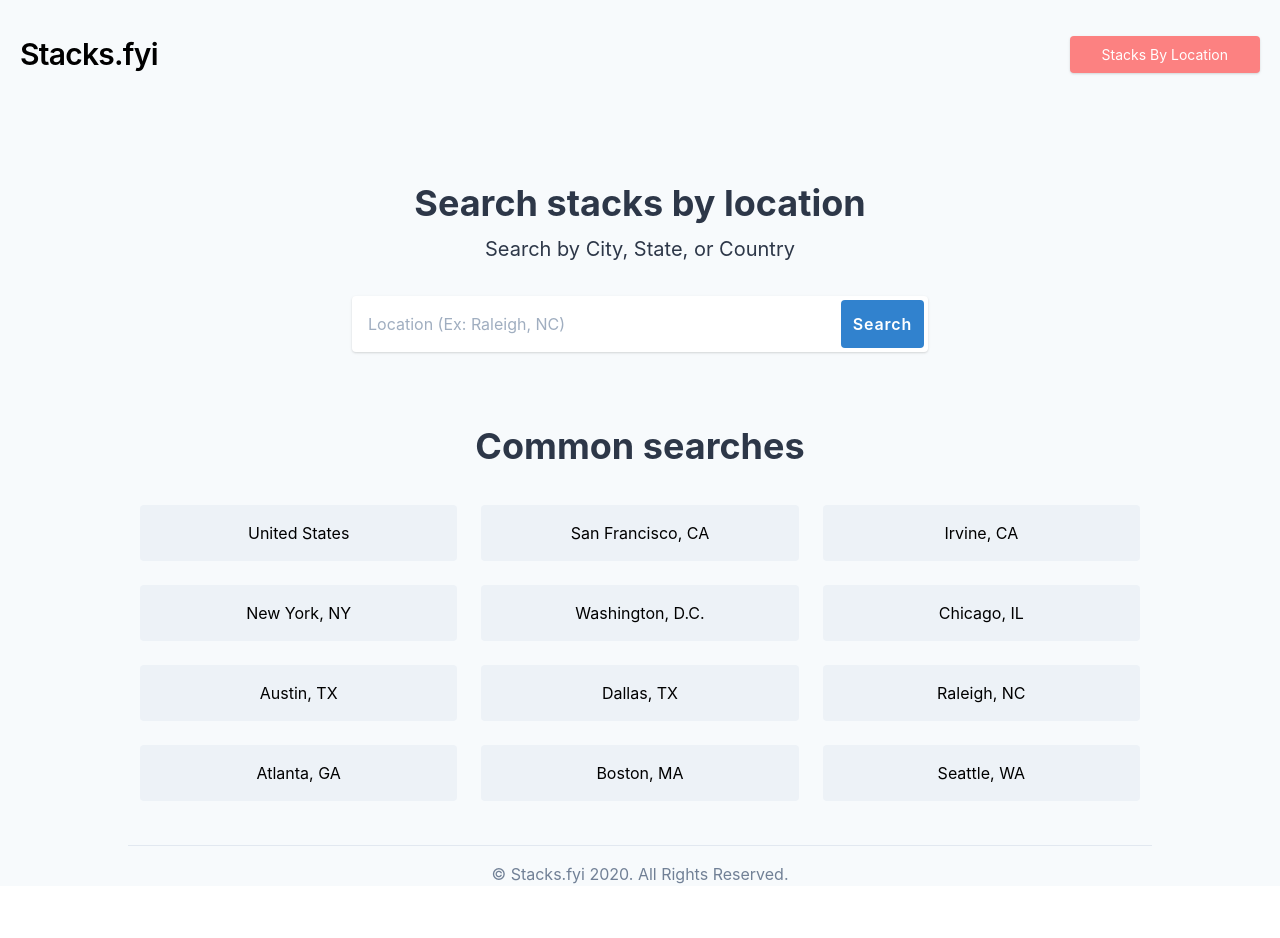
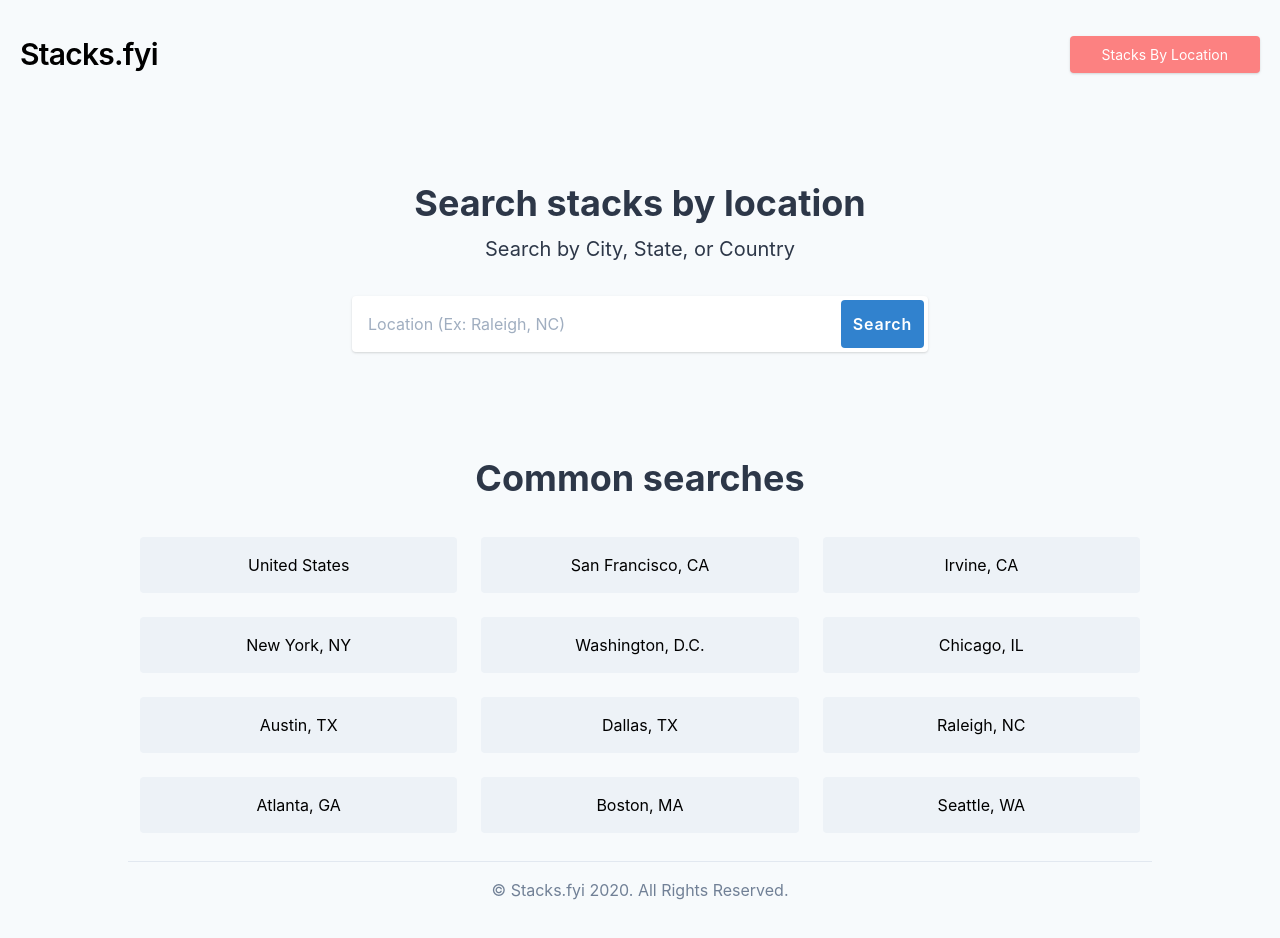
Before and after one commit to OliverMKing/stacks.fyi, a React (Create React App) app in the folder frontend/: page /location-search in a window 1280 px wide. Shown: the top 938 px of the page. Built offline with nearby package versions, Linux system fonts and the light colour scheme.

Commit message:
Fix search by location background bug

```diff
--- a/frontend/src/components/locationSearch/LocationSearch.tsx
+++ b/frontend/src/components/locationSearch/LocationSearch.tsx
@@ -1,6 +1,4 @@
 import React from "react";
-import blob from "./blob.svg";
-import working from "./working.svg";
 import NavbarComponent from "../navbar/Navbar";
 
 interface Search {
@@ -25,7 +23,7 @@ const LocationSearchComponent: React.FC = () => {
   ];
 
   return (
-    <div className="bg-gray-100 min-h-screen">
+    <div className="bg-gray-100 min-h-screen pb-3">
       <div className="w-full container mx-auto">
         <NavbarComponent />
         <div className="container max-w-5xl mx-auto m-8 pt-8">
@@ -52,7 +50,7 @@ const LocationSearchComponent: React.FC = () => {
               </div>
             </form>
           </div>
-          <div className="w-full pt-16">
+          <div className="w-full pt-24">
             <h1 className="w-full my-2 text-4xl font-bold leading-tight text-center text-gray-800">
               Common searches
             </h1>
@@ -68,7 +66,7 @@ const LocationSearchComponent: React.FC = () => {
               })}
             </div>
           </div>
-          <div className="max-w-5xl text-center mt-4 md:mt-8 pt-4 sm:border-t">
+          <div className="max-w-5xl text-center mt-4 pt-4 sm:border-t">
             <p className="text-gray-600">
               © Stacks.fyi 2020. All Rights Reserved.
             </p>
```
